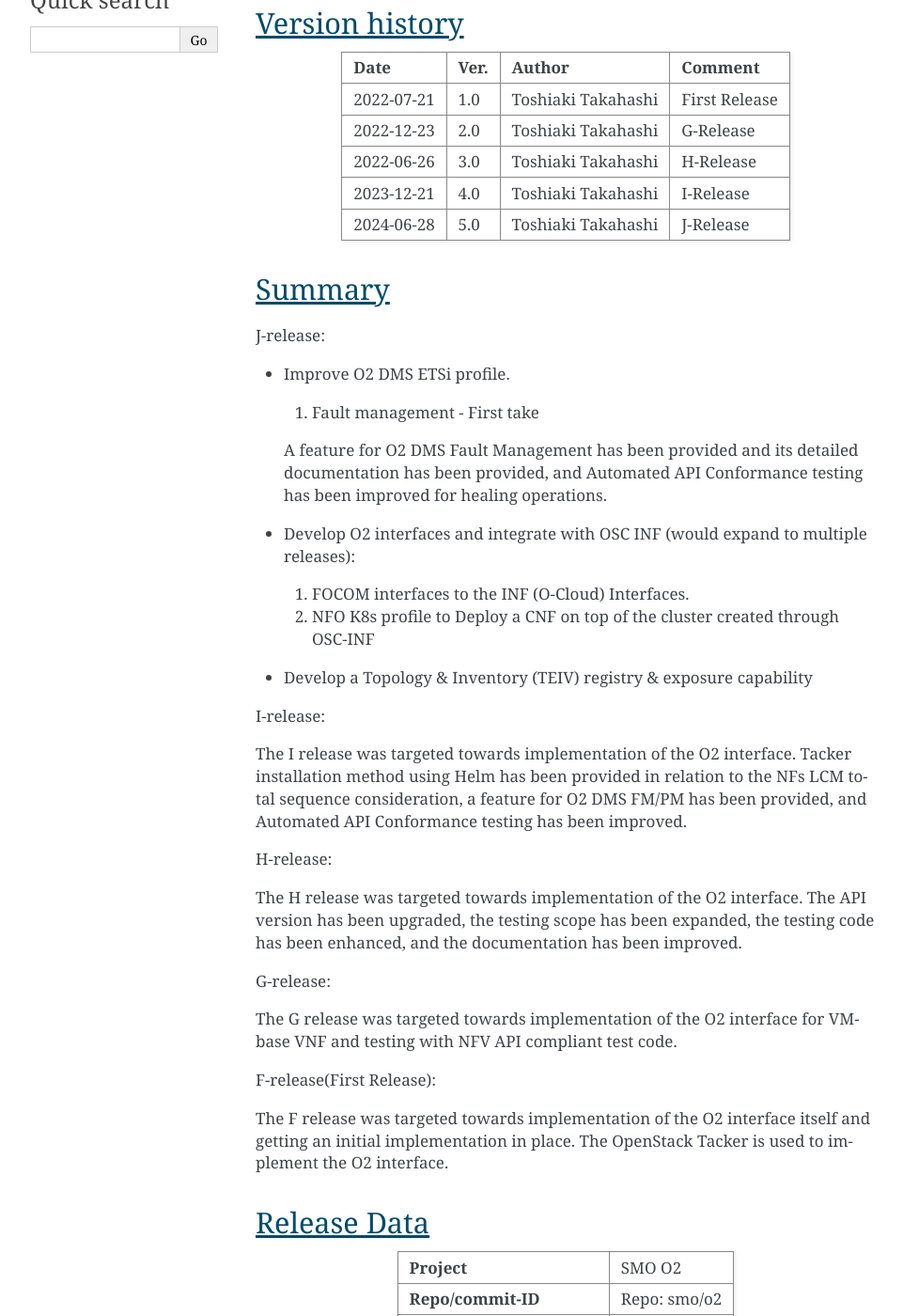
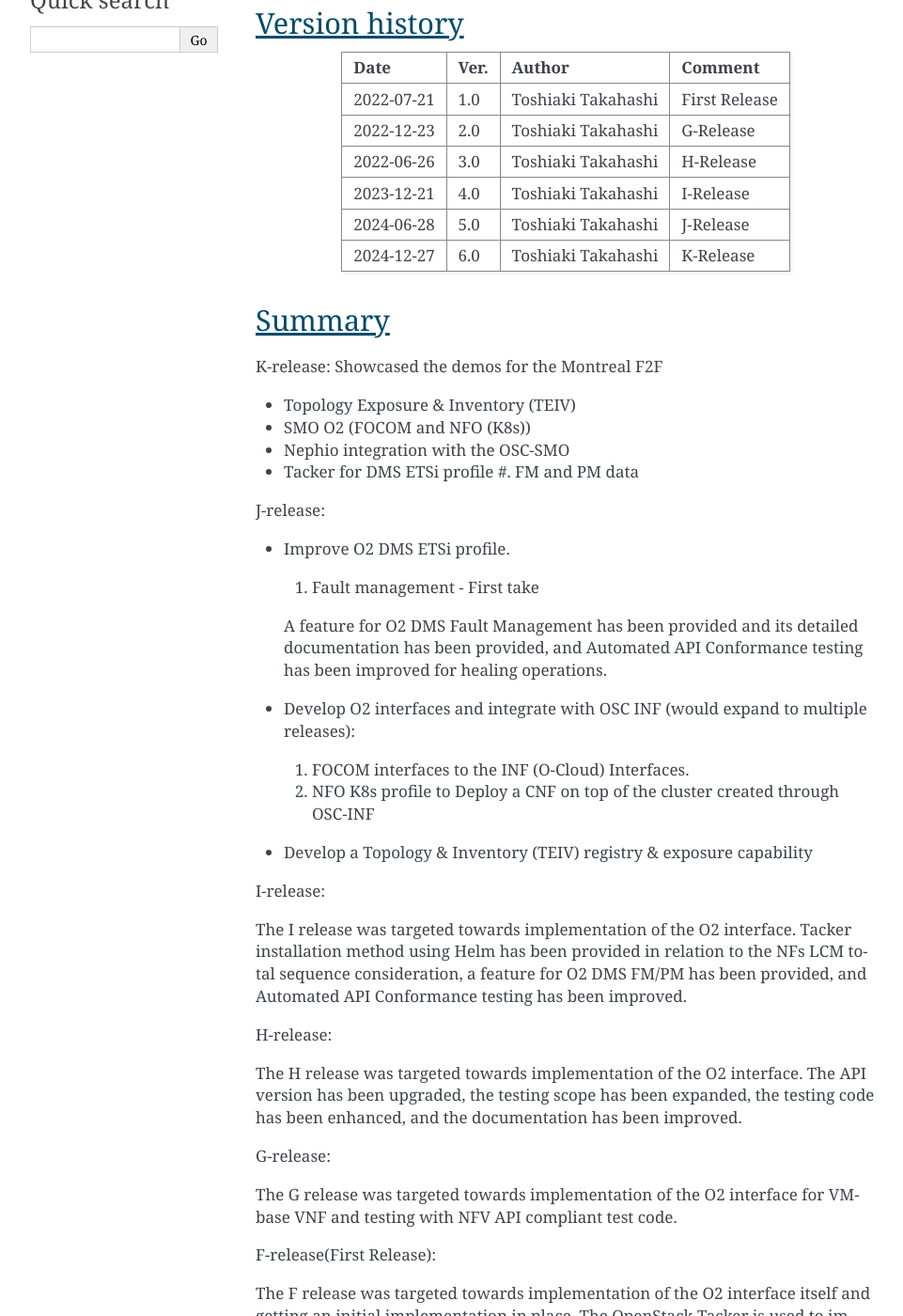
Before and after one commit to o-ran-sc/smo-o2, a Sphinx documentation site: the page built from docs/release-notes.rst, in a window 1280 px wide and 1400 px high, scrolled down 556 px. Shown: the whole window at 94% size, without its empty margins (148-1109 px from the left). Built offline with Sphinx 7.4.7, drawn with Linux system fonts in a browser that asks for light colours; some of the changed text lies outside the part shown.

Commit message:
Update Release note for K-release
Change-Id: I0503b7c4275e3bde2fa71da9d990586627becbb0
Signed-off-by: Toshiaki Takahashi <ts-takahashi@nec.com>

```diff
--- a/docs/release-notes.rst
+++ b/docs/release-notes.rst
@@ -35,10 +35,25 @@
 | 2024-06-28         | 5.0                | Toshiaki Takahashi | J-Release          |
 |                    |                    |                    |                    |
 +--------------------+--------------------+--------------------+--------------------+
+| 2024-12-27         | 6.0                | Toshiaki Takahashi | K-Release          |
+|                    |                    |                    |                    |
++--------------------+--------------------+--------------------+--------------------+
 
 
 Summary
 -------
+
+K-release:
+Showcased the demos for the Montreal F2F
+
+- Topology Exposure & Inventory (TEIV)
+
+- SMO O2 (FOCOM and NFO (K8s))
+
+- Nephio integration with the OSC-SMO
+
+- Tacker for DMS ETSi profile
+  #. FM and PM data
 
 J-release:
 
@@ -96,7 +111,7 @@
 | **Release designation**              |                                          |
 |                                      |                                          |
 +--------------------------------------+------------------------------------------+
-| **Release date**                     | 2024-06-28                               |
+| **Release date**                     | 2024-12-27                               |
 |                                      |                                          |
 +--------------------------------------+------------------------------------------+
 | **Purpose of the delivery**          | 	 		     	          |
```
Also changed, not shown: other parts of docs/release-notes.rst (+1 -6 lines).
